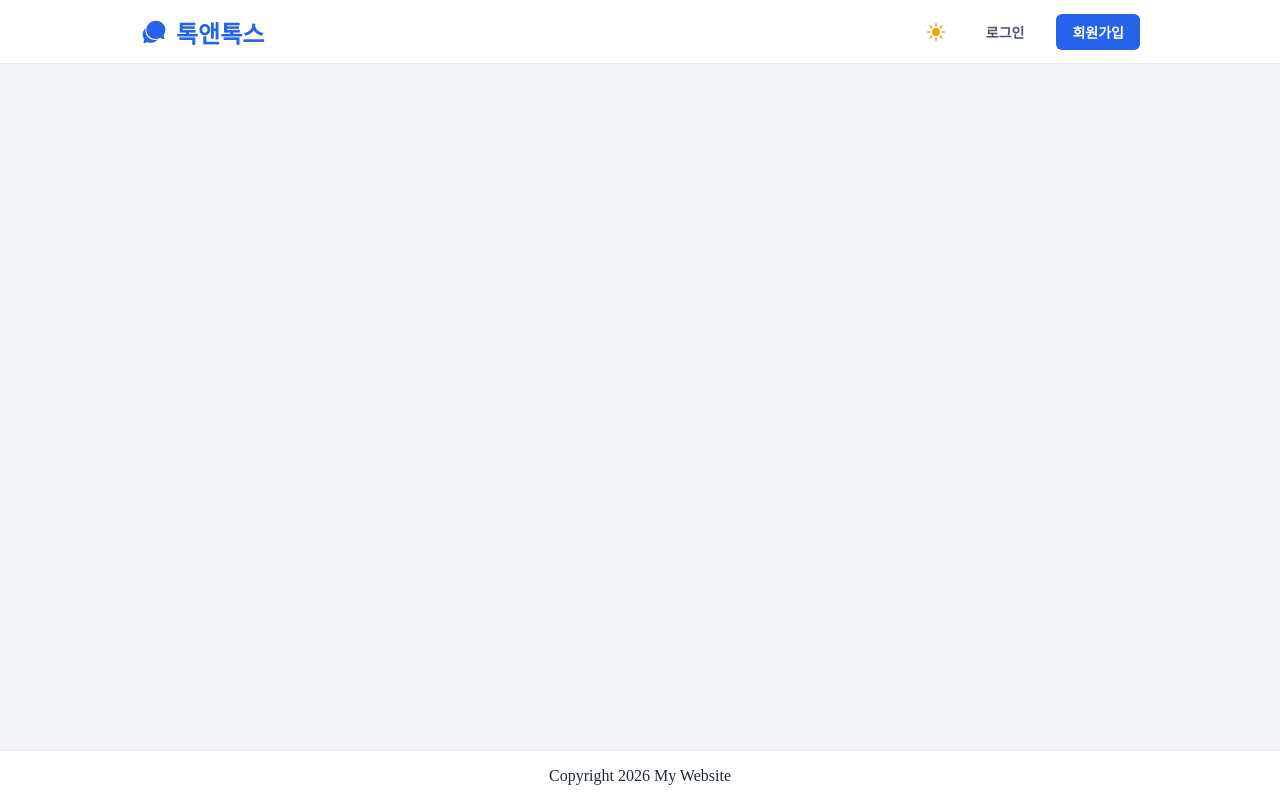
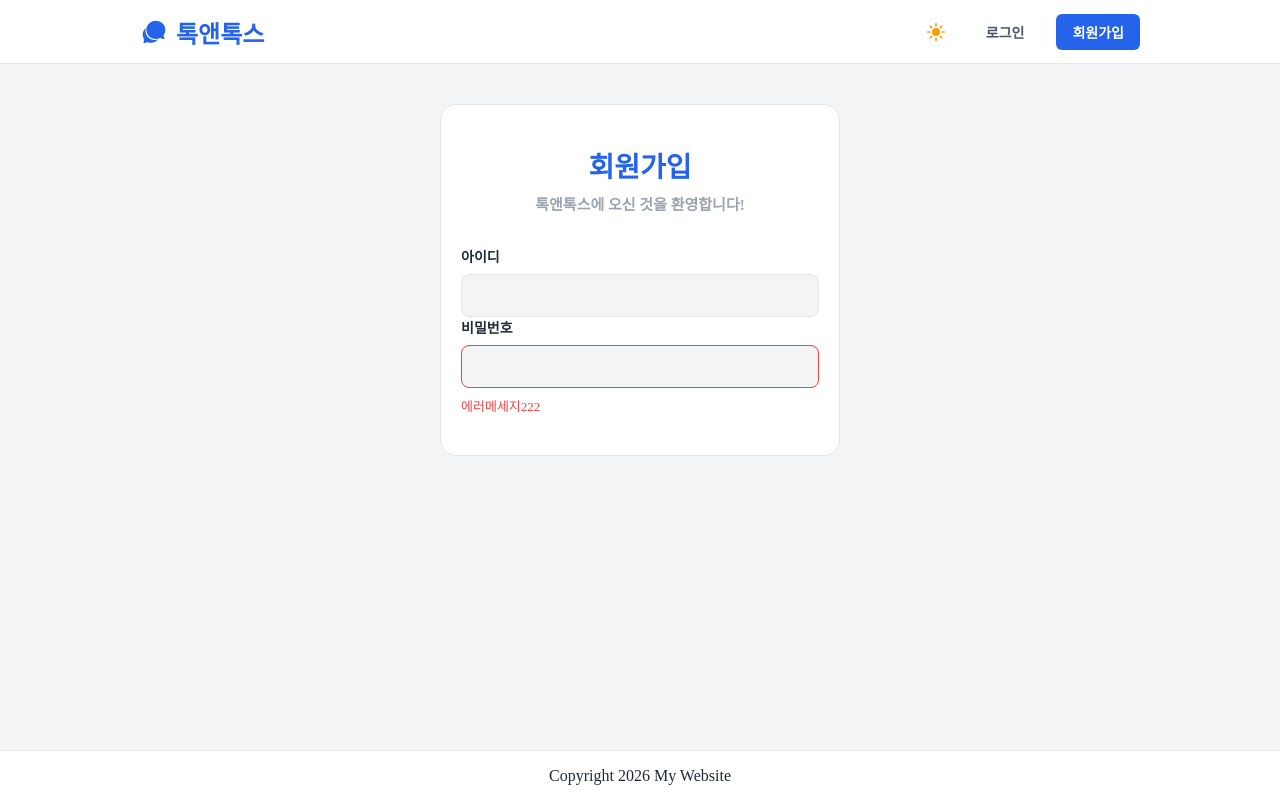
Before and after one commit to Drtr92/lecture-forum-frontend, a React (Vite) app: page /auth/signup in a window 1280 px wide. Built offline with nearby package versions, Linux system fonts and the light colour scheme.

Commit message:
공통 컴포넌트 InputGroup 1차 작성

```diff
--- /dev/null
+++ b/src/components/common/input/Input.tsx
@@ -0,0 +1,22 @@
+import styled from "styled-components";
+
+const Input = styled.input<{ $errorMessage?: string }>`
+    width: 100%;
+    padding: 12px 16px;
+    background-color: ${props => props.theme.color.background.default};
+    border: 1px solid ${props => props.$errorMessage ? props.theme.color.error : props.theme.color.divider};
+    border-radius: 8px;
+    font-size: 15px;
+    color: ${props => props.theme.color.text.default};
+    transition: all 0.5s;
+
+    &::placeholder {
+        color: ${props => props.theme.color.text.disabled};
+    }
+
+    &:focus {
+        border-color: ${props => props.theme.color.primary};
+    }
+`;
+
+export default Input;
--- /dev/null
+++ b/src/components/common/input/InputGroup.tsx
@@ -0,0 +1,39 @@
+import styled from "styled-components";
+import Input from "./Input.tsx";
+import type { InputHTMLAttributes } from "react";
+
+const StyledInputGroup = styled.div`
+    display: flex;
+    flex-direction: column;
+    gap: 8px;
+`;
+
+const Label = styled.label`
+    font-size: 14px;
+    font-weight: 800;
+    color: ${props => props.theme.color.text.default};
+`;
+
+const ErrorMessage = styled.span`
+    font-size: 13px;
+    color: ${props => props.theme.color.error};
+    font-weight: 500;
+`;
+
+interface Props extends InputHTMLAttributes<HTMLInputElement> {
+    label?: string;
+    errorMessage?: string;
+    id?: string;
+}
+
+function InputGroup({ label, errorMessage, id, ...x }: Props) {
+    return (
+        <StyledInputGroup>
+            {label && <Label htmlFor={id}>{label}</Label>}
+            <Input id={id} $errorMessage={errorMessage} {...x} />
+            {errorMessage && <ErrorMessage>{errorMessage}</ErrorMessage>}
+        </StyledInputGroup>
+    );
+}
+
+export default InputGroup;
--- a/src/pages/auth/signup/SignUpPage.tsx
+++ b/src/pages/auth/signup/SignUpPage.tsx
@@ -1,6 +1,46 @@
+import styled from "styled-components";
+import InputGroup from "../../../components/common/input/InputGroup.tsx";
+
+const AuthContainer = styled.div`
+    display: flex;
+    justify-content: center;
+    align-items: center;
+`;
+
+const AuthFormCard = styled.form`
+    width: 100%;
+    max-width: 400px;
+    background-color: ${props => props.theme.color.background.paper};
+    border-radius: 16px;
+    border: 1px solid ${props => props.theme.color.divider};
+    padding: 40px 20px;
+`;
+
+const AuthTitle = styled.h1`
+    font-size: 28px;
+    font-weight: 800;
+    color: ${props => props.theme.color.primary};
+    margin-bottom: 8px;
+    text-align: center;
+`
+
+const AuthSubTitle = styled.h6`
+    font-size: 15px;
+    color: ${props => props.theme.color.text.disabled};
+    text-align: center;
+    margin-bottom: 32px;
+`;
+
 function SignUpPage() {
     return (
-        <></>
+        <AuthContainer>
+            <AuthFormCard>
+                <AuthTitle>회원가입</AuthTitle>
+                <AuthSubTitle>톡앤톡스에 오신 것을 환영합니다!</AuthSubTitle>
+                <InputGroup label={"아이디"} />
+                <InputGroup label={"비밀번호"} errorMessage={"에러메세지222"} type={"password"} />
+            </AuthFormCard>
+        </AuthContainer>
     );
 }
 export default SignUpPage;
--- a/src/styles/GlobalStyle.ts
+++ b/src/styles/GlobalStyle.ts
@@ -30,6 +30,10 @@ const GlobalStyle = createGlobalStyle`
         &:hover {
             outline: none;
         }
+
+        &:focus {
+            outline: none;
+        }
     }
 `;
 
```
